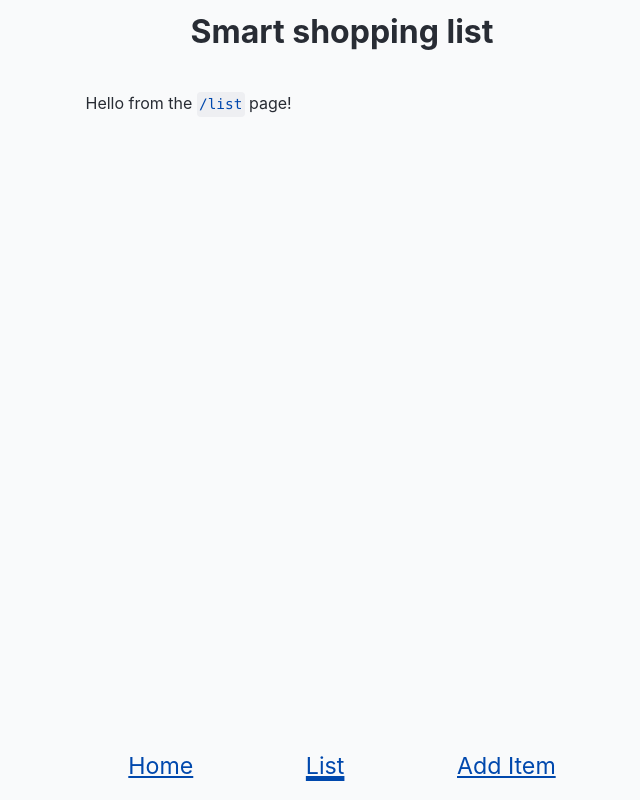
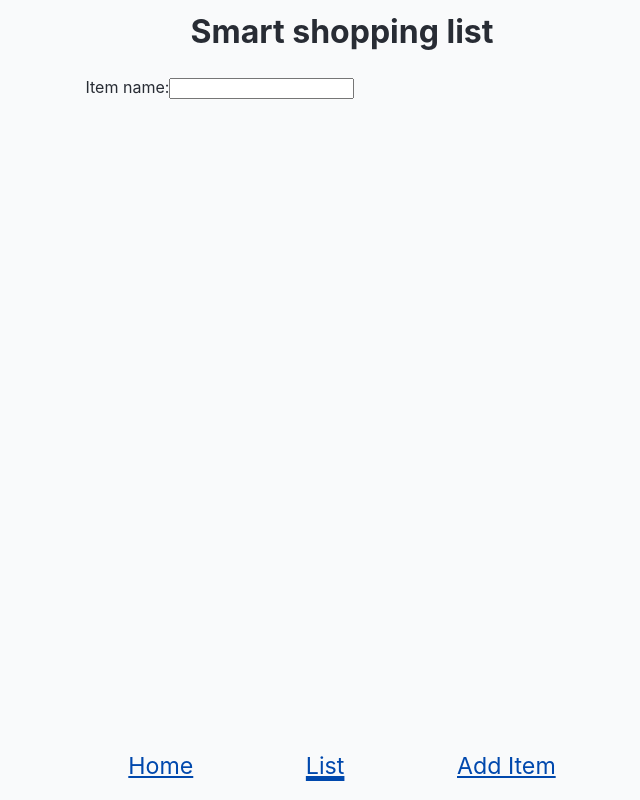
Before and after one commit to the-collab-lab/tcl-61-smart-shopping-list, a React (Vite) app: page /list in a window 1280 px wide. Shown: the whole page, without its empty margins (298-938 px from the left). Built offline with nearby package versions, Linux system fonts and the light colour scheme.

Commit message:
Added funtionality to search list

```diff
--- a/src/views/List.jsx
+++ b/src/views/List.jsx
@@ -1,18 +1,37 @@
+import { useState } from 'react';
+
 import { ListItem } from '../components';
 
 export function List({ data }) {
+	const [itemSearch, setItemSearch] = useState('');
+
+	const handleSearchInput = (e) => {
+		setItemSearch(e.target.value.toLowerCase());
+	};
+
+	const handleClear = () => {
+		setItemSearch('');
+	};
+
 	return (
 		<>
-			<p>
-				Hello from the <code>/list</code> page!
-			</p>
+			<form>
+				<label htmlFor="itemSearch">Item name:</label>
+				<input
+					type="text"
+					id="itemSearch"
+					name="itemSearch"
+					value={itemSearch}
+					onChange={handleSearchInput}
+				/>
+				{itemSearch ? <button onClick={handleClear}>x</button> : null}
+			</form>
 			<ul>
-				{data.map((data, i) => (
-					<ListItem
-					key={i}
-					name={data.name}
-					/>
-				))}
+				{data
+					.filter((item) => item.name.toLowerCase().includes(itemSearch))
+					.map((data, i) => (
+						<ListItem key={i} name={data.name} />
+					))}
 			</ul>
 		</>
 	);
```
